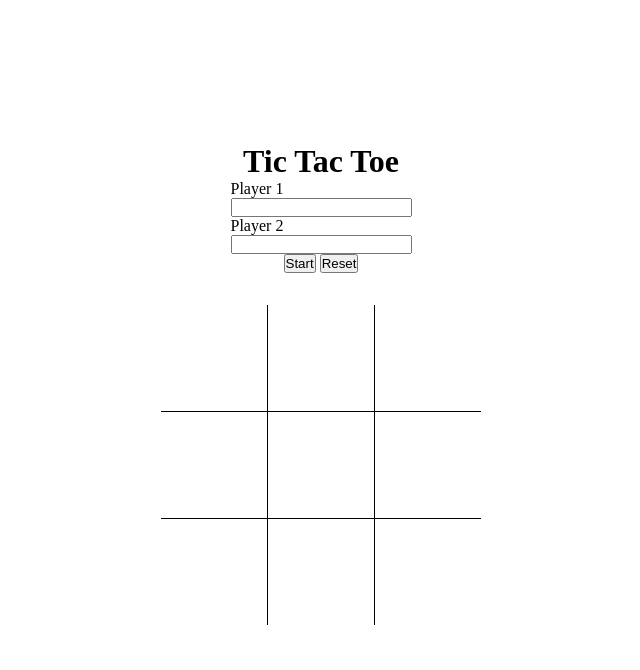
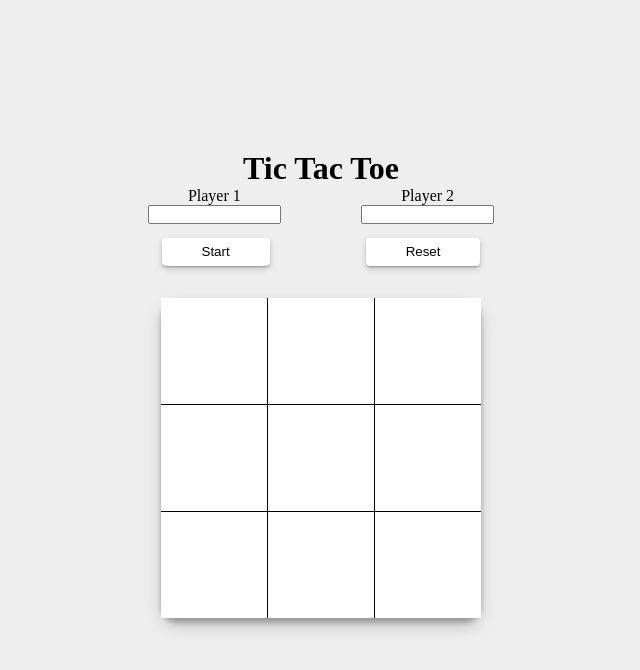
Before and after one commit to turik777/tic-tac-toe, a plain HTML site: page index.html in a window 1280 px wide. Shown: the whole page, without its empty margins (319-959 px from the left). Drawn offline with Linux system fonts and the light colour scheme.

Commit message:
Update styles

```diff
--- a/style.css
+++ b/style.css
@@ -10,9 +10,44 @@ body {
     flex-direction: column;
     justify-content: center;
     align-items: center;
+    background-color: #EEEEEE;
+}
+
+.players {
+    display: flex;
+    gap: 5em;
+}
+
+.players p {
+    text-align: center;
+}
+
+input {
+    width: 10em;
+}
+
+.buttons {
+    display: flex;
+    gap: 6em;
+}
+
+button {
+    margin-top: 1em;
+    padding: 0.5em 3em;
+    box-shadow: 0 0.2em 0.5em #00000030,
+                0 0.1em 0.1em #0000003b;
+    border: none;
+    border-radius: 0.3em;
+    background-color: #FFFFFF;
+}
+
+button:hover {
+    opacity: 0.7;
+    cursor: pointer;
 }
 
 .gameboard {
+    border-radius: 1em;
     display: grid;
     width: 20em;
     height: 20em;
@@ -21,6 +56,8 @@ body {
     background-color: #000000;
     gap: 1px;
     margin: 2em 0;
+    box-shadow: 0 0.5em 1em #00000030,
+                0 0.3em 0.3em #0000003b;
 }
 
 .gameboard-tile {
```
